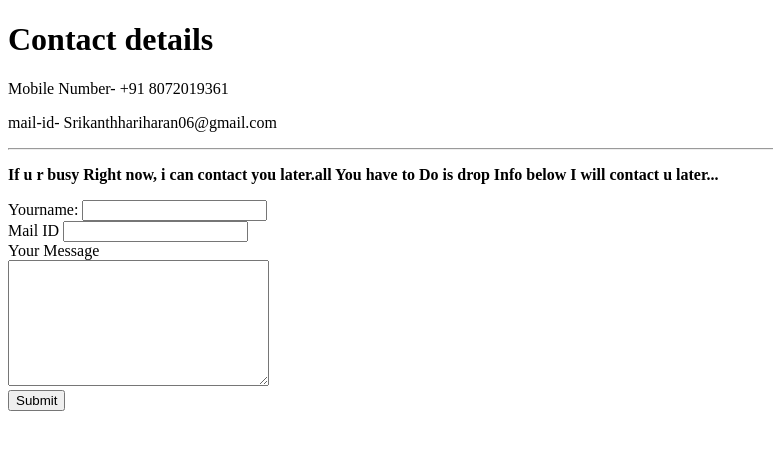
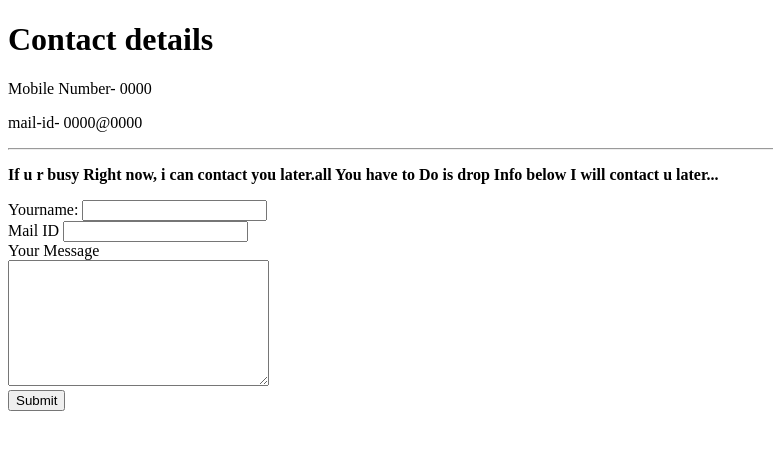
Before and after one commit to Atomiser98/My-first-webpage, a plain HTML site: page Contact details.html in a window 1280 px wide. Shown: the whole page, without its empty margins (0-773 px from the left). Drawn offline with Linux system fonts and the light colour scheme.

Commit message:
Update Contact details.html

```diff
--- a/Contact details.html
+++ b/Contact details.html
@@ -8,10 +8,10 @@
 
 <body>
   <h1>Contact details</h1>
-  <p>Mobile Number- +91 8072019361</p>
-  <p>mail-id- Srikanthhariharan06@gmail.com</p><hr>
+  <p>Mobile Number- 0000</p>
+  <p>mail-id- 0000@0000</p><hr>
   <p><strong>If u r busy Right now, i can contact you later.all You have to Do is drop Info below I will contact u later...</strong></p>
-  <form action="mailto:srikanthhariharan06@gmail.com" method="post" enctype="text/plain">
+  <form action="mailto:123xxx@gmail.com" method="post" enctype="text/plain">
     <label>Yourname:</label>
     <input type="text" name="Name- " value="">
     <br>
```
